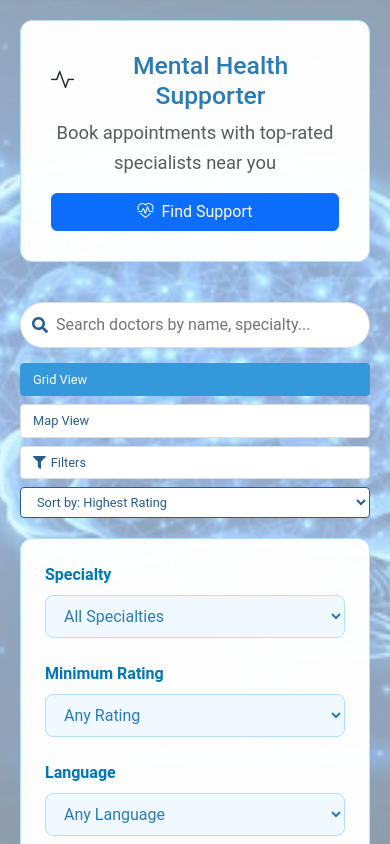
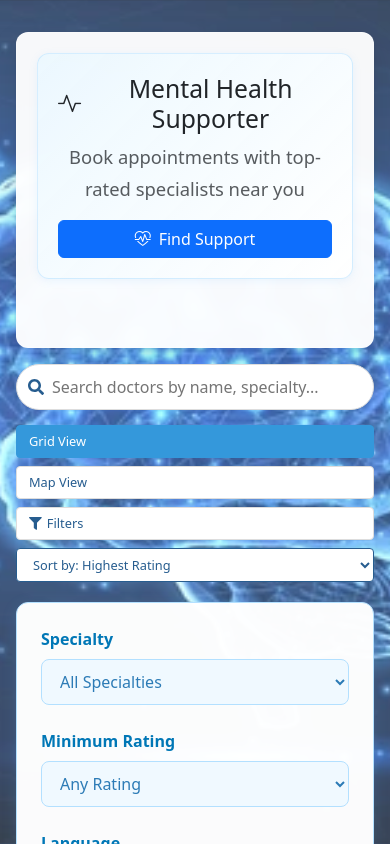
Before and after one commit to Esraa-mohamed1/react-medical-site, a React (Create React App) app in the folder mental-health-supporter/: page /doctors in a window 390 px wide. Both pictures are taken after a click on the button "Filters". Shown: the top 844 px of the page. Built offline with nearby package versions, Linux system fonts and the light colour scheme.

Commit message:
Edit on Doctors Page in the image anf fix some style and design

```diff
--- a/mental-health-supporter/src/components/DoctorsList/DoctorsList.css
+++ b/mental-health-supporter/src/components/DoctorsList/DoctorsList.css
@@ -1,115 +1,189 @@
 /* DoctorsList.css */
-.doctors-list-container {
-  max-width: 1200px;
-  margin: 0 auto;
-  padding: 20px;
+.doctors-list-wrapper {
+  position: relative;
+  min-height: 100vh;
+  width: 100%;
+  background:
+    linear-gradient(rgba(255, 255, 255, 0.2), rgba(255, 255, 255, 0.2)),
+    url('./images/BG-MentalHealth.jpg') no-repeat center center fixed;
+  background-size: cover;
+  padding: 2rem 1rem;
+  display: flex;
+  flex-direction: column;
 }
 
-body {
-  margin: 0;
-  font-family: 'Segoe UI', Tahoma, Geneva, Verdana, sans-serif;
-  background:
-    linear-gradient(rgba(235, 248, 255, 0.60), rgba(235, 248, 255, 0.60)),
-    url('../../../public/images/BG-MentalHealth.jpg') no-repeat center center fixed;
-  background-size: cover;
-  color: #2c3e50;
-  min-height: 100vh;
+.doctors-list-container {
+  position: relative;
+  width: 100%;
+  max-width: 1200px;
+  margin: 2rem auto;
+  background-color: rgba(255, 255, 255, 0.96);
+  border-radius: 16px;
+  padding: 2.5rem;
+  box-shadow:
+    0 4px 6px rgba(0, 0, 0, 0.05),
+    0 10px 30px rgba(0, 0, 0, 0.1);
+  -webkit-backdrop-filter: blur(8px);
+  backdrop-filter: blur(8px);
+  border: 1px solid rgba(255, 255, 255, 0.3);
 }
 
-.page-header {
+.doctors-list-container .page-header {
   text-align: center;
-  margin-bottom: 40px;
-  padding: 30px;
-  background-color: rgba(255, 255, 255, 0.98);
+  margin-bottom: 3rem;
+  padding: 2.5rem;
+  background: linear-gradient(135deg, rgba(235, 248, 255, 0.9), rgba(255, 255, 255, 0.95));
   border-radius: 12px;
-  box-shadow: 0 4px 15px rgba(100, 181, 246, 0.15);
-  border: 1px solid #b3e0ff;
-}
-span {
-  color:#2c7bb6;
+  box-shadow: 0 2px 8px rgba(100, 181, 246, 0.1);
+  border: 1px solid rgba(179, 224, 255, 0.5);
 }
 
-.page-header h1 {
+.doctors-list-container .page-header h1 {
   color: #0077b6;
   font-size: 2.5rem;
-  margin-bottom: 16px;
-  font-weight: 700;
+  margin-bottom: 1rem;
+  font-weight: 600;
+  letter-spacing: -0.5px;
 }
 
-.page-header p {
-  color: #5a7d9a;
+.doctors-list-container .page-header p {
+  color: #4a6b8a;
   font-size: 1.15rem;
   max-width: 700px;
-  margin: 0 auto;
-  line-height: 1.6;
+  margin: 0 auto 1.5rem;
+  line-height: 1.7;
 }
 
-.results-summary {
+.doctors-list-container .results-summary {
   display: flex;
   justify-content: space-between;
   align-items: center;
-  margin-bottom: 30px;
-  padding: 18px 24px;
-  background-color: rgba(255, 255, 255, 0.98);
+  margin-bottom: 2.5rem;
+  padding: 1.25rem 1.75rem;
+  background-color: rgba(255, 255, 255, 0.95);
+  border-radius: 10px;
+  box-shadow: 0 1px 6px rgba(100, 181, 246, 0.1);
+  border: 1px solid rgba(179, 224, 255, 0.5);
+  color: #0067a6;
+  font-weight: 500;
+  font-size: 1.05rem;
+}
+
+.doctors-list-container .clear-filters {
+  background: linear-gradient(135deg, #5aa5f0, #3a95e0);
+  color: white;
+  border: none;
+  padding: 0.75rem 1.5rem;
   border-radius: 8px;
-  box-shadow: 0 2px 10px rgba(100, 181, 246, 0.15);
-  border: 1px solid #b3e0ff;
+  cursor: pointer;
+  font-size: 0.95rem;
+  font-weight: 500;
+  transition: all 0.25s cubic-bezier(0.4, 0, 0.2, 1);
+  box-shadow: 0 2px 5px rgba(58, 149, 224, 0.2);
+}
+
+.doctors-list-container .clear-filters:hover {
+  background: linear-gradient(135deg, #4a95e0, #2a85d0);
+  box-shadow: 0 4px 10px rgba(58, 149, 224, 0.3);
+  transform: translateY(-1px);
+}
+
+.doctors-list-container .doctors-list {
+  display: grid;
+  grid-template-columns: repeat(auto-fill, minmax(350px, 1fr));
+  gap: 2rem;
+  margin-bottom: 3rem;
+}
+
+.doctors-list-container .no-results {
+  text-align: center;
+  padding: 3rem 2rem;
+  background: linear-gradient(135deg, rgba(235, 248, 255, 0.9), rgba(255, 255, 255, 0.95));
+  border-radius: 12px;
+  box-shadow: 0 2px 8px rgba(100, 181, 246, 0.1);
+  border: 1px solid rgba(179, 224, 255, 0.5);
+}
+
+.doctors-list-container .no-results h3 {
   color: #0077b6;
+  margin-bottom: 1.25rem;
+  font-size: 1.6rem;
   font-weight: 500;
 }
 
-.clear-filters {
-  background: linear-gradient(135deg, #64b5f6, #42a5f5);
-  color: white;
-  border: none;
-  padding: 10px 20px;
-  border-radius: 6px;
-  cursor: pointer;
-  font-size: 1rem;
-  font-weight: 500;
-  transition: all 0.3s ease;
+.doctors-list-container .no-results p {
+  color: #5a7d9a;
+  margin-bottom: 2rem;
+  font-size: 1.1rem;
+  line-height: 1.7;
 }
 
-.clear-filters:hover {
-  background: linear-gradient(135deg, #42a5f5, #1e88e5);
-  box-shadow: 0 4px 12px rgba(100, 181, 246, 0.3);
+/* Enhanced interactive elements */
+.doctors-list-container button {
+  transition: all 0.25s cubic-bezier(0.4, 0, 0.2, 1);
 }
 
-.doctors-list {
-  display: flex;
-  flex-direction: column;
-  gap: 24px;
-  margin-bottom: 40px;
+.doctors-list-container button:active {
+  transform: translateY(1px);
 }
 
-.no-results {
-  text-align: center;
-  padding: 50px 20px;
-  background-color: rgba(255, 255, 255, 0.98);
-  border-radius: 12px;
-  box-shadow: 0 4px 15px rgba(100, 181, 246, 0.15);
-  border: 1px solid #b3e0ff;
-}
+/* Improved responsive design */
+@media (max-width: 992px) {
+  .doctors-list-container {
+    padding: 2rem;
+  }
 
-.no-results h3 {
-  color: #0077b6;
-  margin-bottom: 16px;
-  font-size: 1.5rem;
-}
+  .doctors-list-container .page-header {
+    padding: 2rem;
+  }
 
-.no-results p {
-  color: #5a7d9a;
-  margin-bottom: 25px;
-  font-size: 1.1rem;
+  .doctors-list-container .doctors-list {
+    grid-template-columns: repeat(auto-fill, minmax(300px, 1fr));
+  }
 }
 
 @media (max-width: 768px) {
-  .page-header h1 {
+  .doctors-list-wrapper {
+    padding: 1rem;
+  }
+
+  .doctors-list-container {
+    padding: 1.5rem;
+    margin: 1rem auto;
+    border-radius: 12px;
+  }
+
+  .doctors-list-container .page-header {
+    padding: 1.5rem;
+  }
+
+  .doctors-list-container .page-header h1 {
     font-size: 2rem;
   }
-  .results-summary {
+
+  .doctors-list-container .results-summary {
     flex-direction: column;
     align-items: flex-start;
-    gap: 12px;
+    gap: 1rem;
+    padding: 1.25rem;
+  }
+
+  .doctors-list-container .doctors-list {
+    grid-template-columns: 1fr;
+    gap: 1.5rem;
   }
 }
+
+@media (max-width: 480px) {
+  .doctors-list-container {
+    padding: 1.25rem;
+  }
+
+  .doctors-list-container .page-header {
+    padding: 1.25rem;
+  }
+
+  .doctors-list-container .page-header h1 {
+    font-size: 1.75rem;
+  }
+}
--- a/mental-health-supporter/src/components/DoctorsList/DoctorsList.js
+++ b/mental-health-supporter/src/components/DoctorsList/DoctorsList.js
@@ -233,6 +233,7 @@ const DoctorsList = () => {
   }
 
   return (
+      <div className="doctors-list-wrapper">
     <div className="doctors-list-container">
       <header className="page-header">
 
@@ -250,6 +251,7 @@ const DoctorsList = () => {
   </div>
 
       </header>
+    </div>
 
       <SearchControls
         searchTerm={searchTerm}
--- a/mental-health-supporter/src/components/DoctorsRegister/DoctorRegister.css
+++ b/mental-health-supporter/src/components/DoctorsRegister/DoctorRegister.css
@@ -1,28 +1,3 @@
-:root {
-  --primary-blue: #5998eb;
-  --dark-blue: #477dcf;
-  --light-blue: #e8f0fe;
-  --error-red: #d32f2f;
-  --success-green: #388e3c;
-  --text-primary: #202124;
-  --text-secondary: #5f6368;
-  --border-color: #dadce0;
-  --shadow-color: rgba(60, 64, 67, 0.15);
-}
-
-* {
-  box-sizing: border-box;
-  margin: 0;
-  padding: 0;
-  font-family: 'Roboto', 'Helvetica', 'Arial', sans-serif;
-}
-
-body {
-  margin: 0;
-  background-color: #89bbcb; /* Your light blue color */
-  min-height: 100vh;
-}
-
 .doctor-register-wrapper {
   min-height: 100vh;
   display: flex;
@@ -36,94 +11,94 @@ body {
   max-width: 800px;
   background: white;
   border-radius: 12px;
-  box-shadow: 0 4px 20px var(--shadow-color);
+  box-shadow: 0 4px 20px rgba(60, 64, 67, 0.15);
   overflow: hidden;
 }
 
-.form-header {
-  background: linear-gradient(to right, var(--primary-blue), var(--dark-blue));
+.doctor-register-container .form-header {
+  background: linear-gradient(to right, #5998eb, #477dcf);
   color: white;
   padding: 2rem;
   text-align: center;
 }
 
-.form-header h2 {
+.doctor-register-container .form-header h2 {
   font-size: 2rem;
   font-weight: 500;
   margin-bottom: 0.5rem;
 }
 
-.form-header p {
+.doctor-register-container .form-header p {
   font-size: 1rem;
   opacity: 0.9;
 }
 
-.doctor-form {
+.doctor-register-container .doctor-form {
   padding: 2rem;
   display: flex;
   flex-direction: column;
   gap: 1.5rem;
 }
 
-.form-row {
+.doctor-register-container .form-row {
   display: flex;
   gap: 1.5rem;
 }
 
-.form-row .form-group {
+.doctor-register-container .form-row .form-group {
   flex: 1;
 }
 
-.form-group {
+.doctor-register-container .form-group {
   display: flex;
   flex-direction: column;
   gap: 0.5rem;
 }
 
-.form-group label {
+.doctor-register-container .form-group label {
   font-size: 0.875rem;
   font-weight: 500;
-  color: var(--text-primary);
+  color: #202124;
 }
 
-.form-group input,
-.form-group select,
-.form-group textarea {
+.doctor-register-container .form-group input,
+.doctor-register-container .form-group select,
+.doctor-register-container .form-group textarea {
   padding: 0.75rem 1rem;
-  border: 1px solid var(--border-color);
+  border: 1px solid #dadce0;
   border-radius: 8px;
   font-size: 1rem;
   transition: all 0.2s ease;
 }
 
-.form-group input:focus,
-.form-group select:focus,
-.form-group textarea:focus {
-  border-color: var(--primary-blue);
+.doctor-register-container .form-group input:focus,
+.doctor-register-container .form-group select:focus,
+.doctor-register-container .form-group textarea:focus {
+  border-color: #5998eb;
   outline: none;
   box-shadow: 0 0 0 2px rgba(26, 115, 232, 0.2);
 }
 
-.form-group input.error,
-.form-group select.error {
-  border-color: var(--error-red);
+.doctor-register-container .form-group input.error,
+.doctor-register-container .form-group select.error {
+  border-color: #d32f2f;
 }
 
-.error-message {
-  color: var(--error-red);
+.doctor-register-container .error-message {
+  color: #d32f2f;
   font-size: 0.75rem;
   margin-top: 0.25rem;
 }
 
-.form-footer {
+.doctor-register-container .form-footer {
   display: flex;
   flex-direction: column;
   gap: 1rem;
   margin-top: 1rem;
 }
 
-.form-footer button {
-  background: linear-gradient(to right, var(--primary-blue), var(--dark-blue));
+.doctor-register-container .form-footer button {
+  background: linear-gradient(to right, #5998eb, #477dcf);
   color: white;
   border: none;
   border-radius: 8px;
@@ -134,33 +109,33 @@ body {
   transition: all 0.2s ease;
 }
 
-.form-footer button:hover {
+.doctor-register-container .form-footer button:hover {
   opacity: 0.9;
   transform: translateY(-1px);
-  box-shadow: 0 2px 10px var(--shadow-color);
+  box-shadow: 0 2px 10px rgba(60, 64, 67, 0.15);
 }
 
-.form-footer button:disabled {
+.doctor-register-container .form-footer button:disabled {
   background: #cccccc;
   cursor: not-allowed;
   transform: none;
   box-shadow: none;
 }
 
-.disclaimer {
+.doctor-register-container .disclaimer {
   font-size: 0.75rem;
-  color: var(--text-secondary);
+  color: #5f6368;
   text-align: center;
   margin-top: 1rem;
 }
 
-textarea {
+.doctor-register-container textarea {
   resize: vertical;
   min-height: 100px;
 }
 
 @media (max-width: 768px) {
-  .form-row {
+  .doctor-register-container .form-row {
     flex-direction: column;
     gap: 1rem;
   }
@@ -169,11 +144,11 @@ textarea {
     margin: 1rem;
   }
 
-  .form-header {
+  .doctor-register-container .form-header {
     padding: 1.5rem;
   }
 
-  .doctor-form {
+  .doctor-register-container .doctor-form {
     padding: 1.5rem;
   }
 }
```
Also changed, not shown: mental-health-supporter/src/components/DoctorsList/images/BG-MentalHealth.jpg (renamed from mental-health-supporter/public/images/BG-MentalHealth.jpg), mental-health-supporter/src/components/DoctorsRegister/images/BG-MentalHealth.jpg (added).
